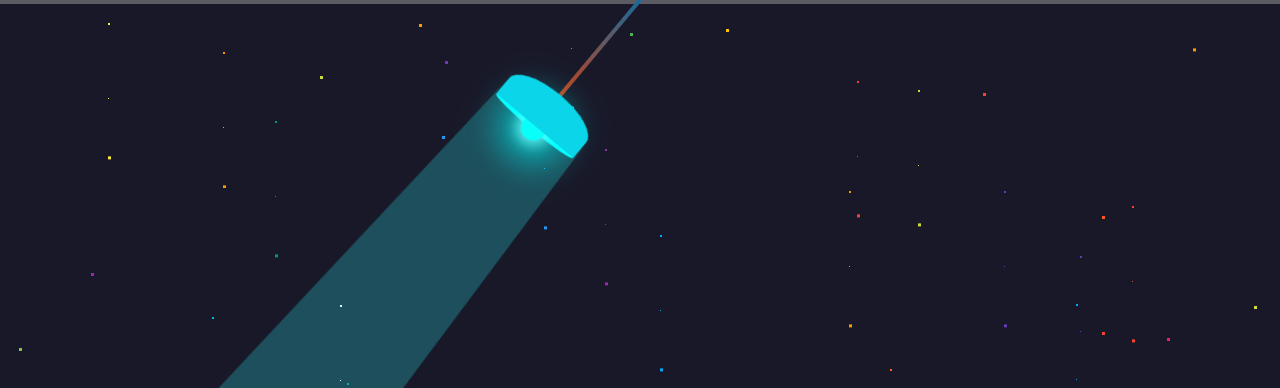
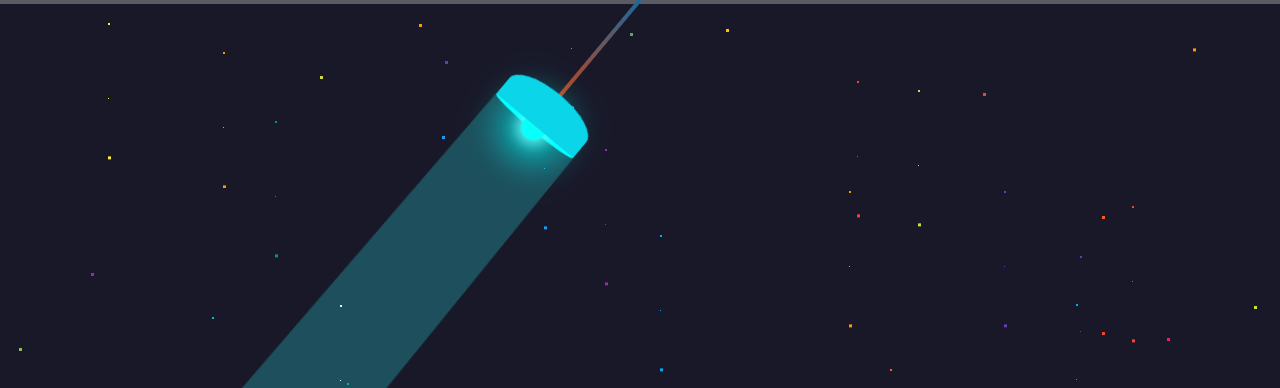
Before and after one commit to jerrinm4/magnus, a plain HTML site: page index.html in a window 1280 px wide. Shown: the top 388 px of the page. Drawn offline with Linux system fonts and the light colour scheme.

Commit message:
v2 404
jerin is pro x2

```diff
--- a/index.html
+++ b/index.html
@@ -413,7 +413,7 @@
     .light {
           width: 200px;
         height: 0px;
-        border-bottom: 900px solid rgb(44 255 255 / 24%);
+        border-bottom: 3400px solid rgb(44 255 255 / 24%);
         border-left: 50px solid transparent;
         border-right: 50px solid transparent;
         position: absolute;
```
